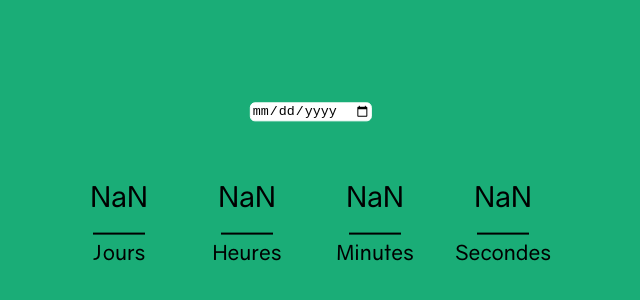
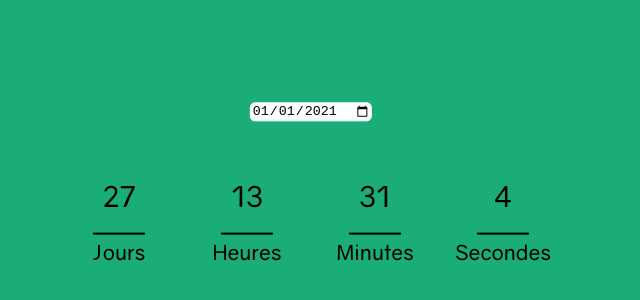
Before and after one commit to Pousour/Pousour.github.io, a plain HTML site: page countdownTimer/countdownTimer.html in a window 1280 px wide. Shown: the part 168-468 px from the top of the page, without its empty margins (329-969 px from the left). Drawn offline with Linux system fonts and the light colour scheme.

Commit message:
update timer

```diff
--- a/countdownTimer/countdownTimer.html
+++ b/countdownTimer/countdownTimer.html
@@ -4,7 +4,6 @@
     <meta charset="UTF-8" />
     <meta name="viewport" content="width=device-width, initial-scale=1.0" />
     <link rel="stylesheet" href="style.css" />
-    <script type="text/javascript" src="script.js"></script>
     <title>Timer</title>
     <link rel="icon" type="image/png" href="moi.jpg" />
   </head>
@@ -34,5 +33,6 @@
       <div id="bordure"></div>
       <p class="label">Secondes</p>
     </div>
+    <script type="text/javascript" src="script.js"></script>
   </body>
 </html>
--- a/countdownTimer/script.js
+++ b/countdownTimer/script.js
@@ -1,4 +1,6 @@
 loadEventListeners();
+
+document.getElementById("date").value = "2021-01-01";
 
 function loadEventListeners() {
   document.addEventListener("DOMContentLoaded", function() {
@@ -9,8 +11,10 @@ function loadEventListeners() {
 var timeTo = document.getElementById("date").value,
   date,
   maintenant,
-  nouvelleAnnee = new Date("1.1.2020").getTime(),
+  nouvelleAnnee = "2021-01-01",
   startTimer = "";
+
+calcTemps("2021-01-01");
 
 function calcTemps(dates) {
   clearInterval(startTimer);
@@ -20,6 +24,11 @@ function calcTemps(dates) {
   } else {
     date = new Date(dates).getTime();
   }
+  startTimer = setInterval(function() {
+    updateTimer(date);
+  }, 1000);
+}
+
 
 function updateTimer(date) {
   var maintenant = new Date().getTime();
@@ -46,8 +55,3 @@ function calcTemps(dates) {
     document.querySelector(".temps-secondes").innerHTML = "I";
   }
 }
-
-  startTimer = setInterval(function() {
-    updateTimer(date);
-  }, 1000);
-}
```
Lines whose indentation alone changed are shown as unchanged.
